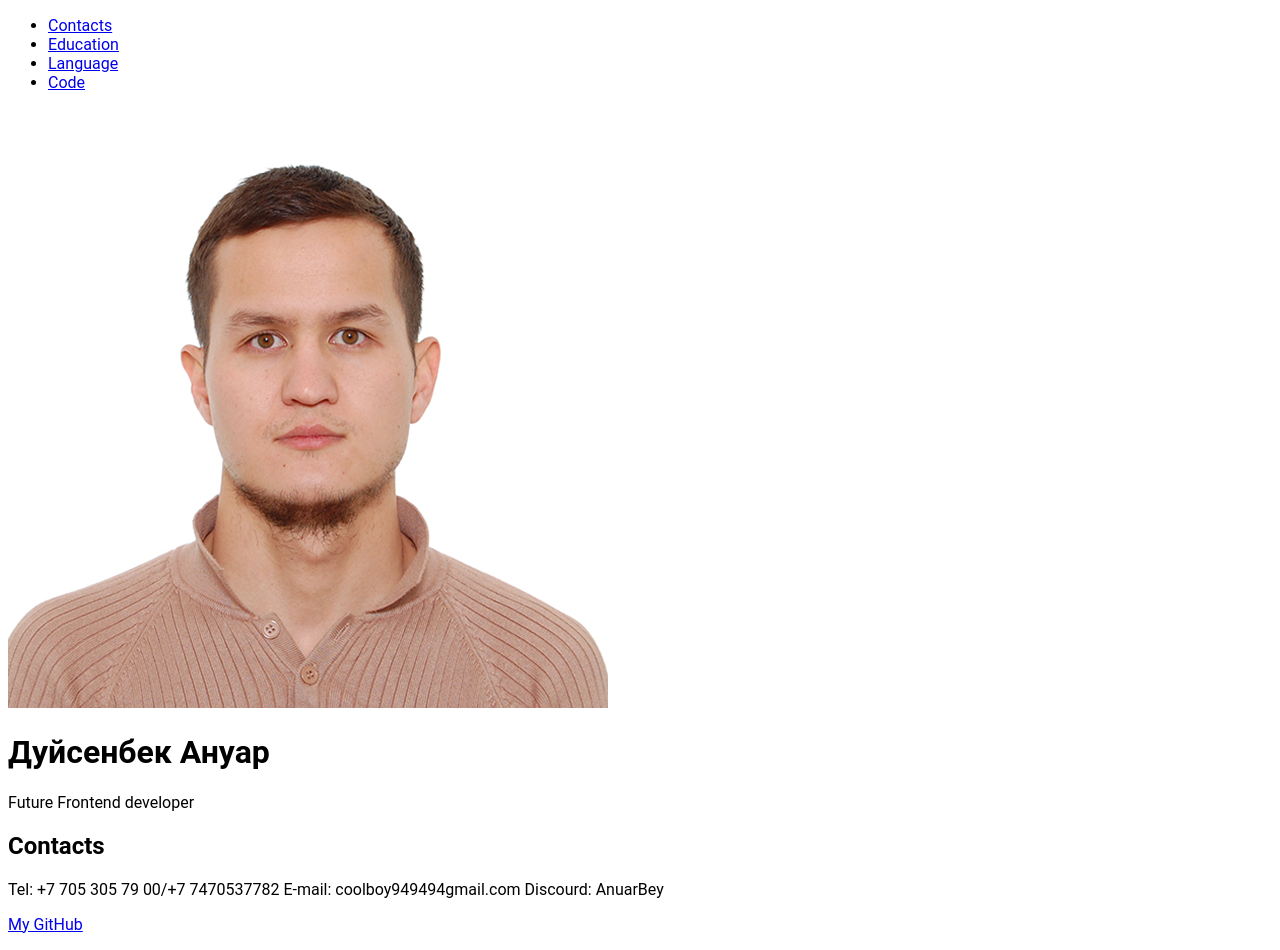
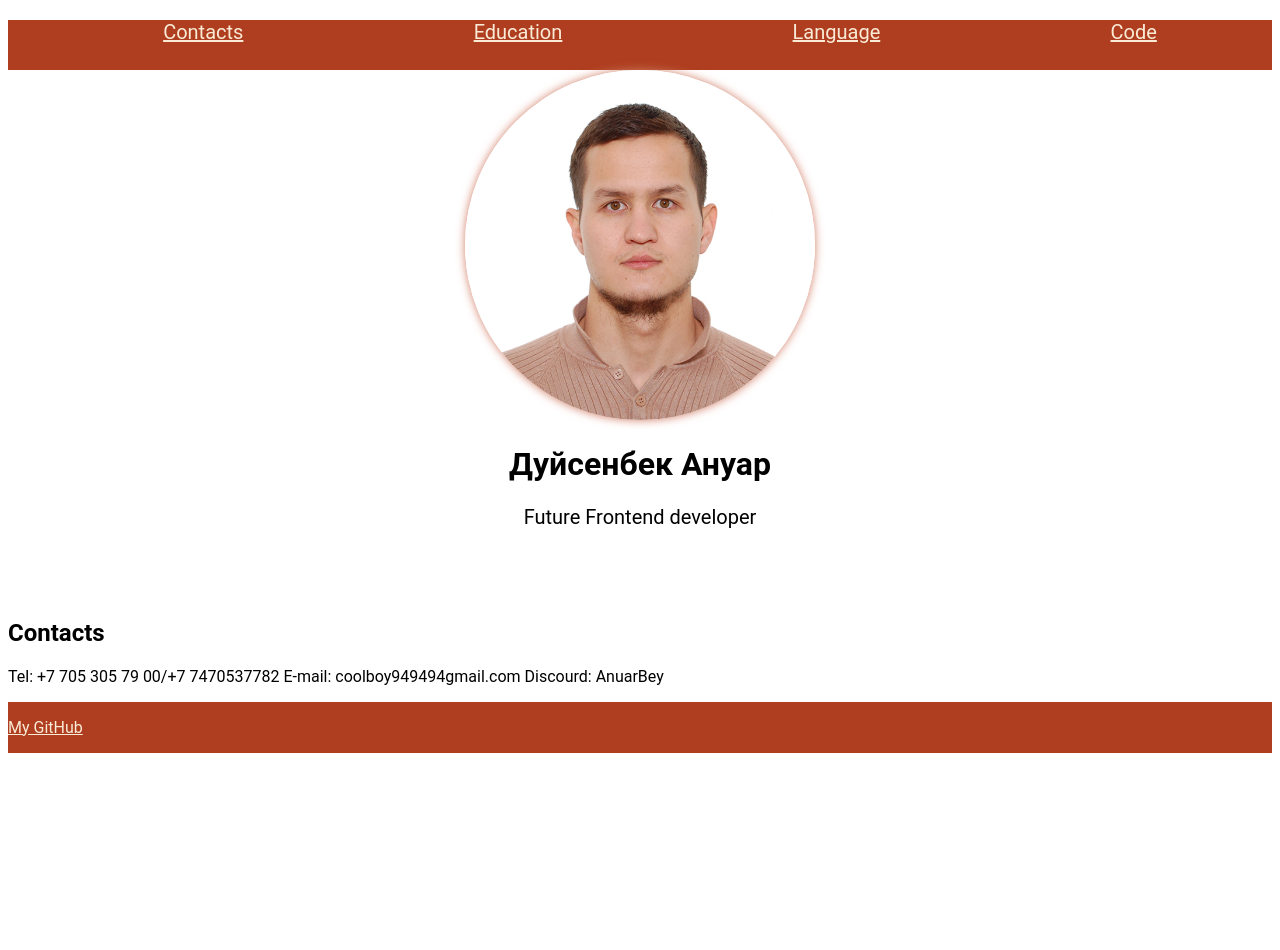
Before and after one commit to AnuarBey/rsschool-cv, a plain HTML site: page index.html in a window 1280 px wide. After the commit the page ends 800 px from the top, so only its background shows below. Drawn offline with Linux system fonts and the light colour scheme.

Commit message:
feat: add background layots

```diff
--- a/style.css
+++ b/style.css
@@ -1,9 +1,53 @@
 body {
   font-family: "Roboto";
   src: url("assets/Roboto/Roboto-Regular.ttf");
-  min-height: 100vh;
 }
 
 * {
   box-sizing: border-box;
 }
+
+html {
+  scroll-behavior: smoth;
+}
+.header {
+  width: 100%;
+  height: 50px;
+  background-color: #ae3e1f;
+}
+.nav-list {
+  display: flex;
+  justify-content: flex-end;
+  align-items: center;
+  justify-content: space-around;
+  font-size: 20px;
+  list-style: none;
+}
+a {
+  color: antiquewhite;
+}
+.nav-link {
+  transition: 0.3s;
+}
+.container {
+  text-align: center;
+  padding-bottom: 50px;
+}
+.font-size {
+  font-size: 20px;
+}
+
+.pic {
+  border-radius: 50%;
+  box-shadow: 0 0 10px #d17c64;
+  width: 350px;
+  height: 350px"
+}
+.footer_github {
+  background-color: #ae3e1f;
+  display: flex;
+  flex-wrap: wrap;
+  justify-content: space-between;
+  flex-direction: column;
+  box-sizing: border-box;
+}
```
Also changed, not shown: assets/git-icon.png (added).
